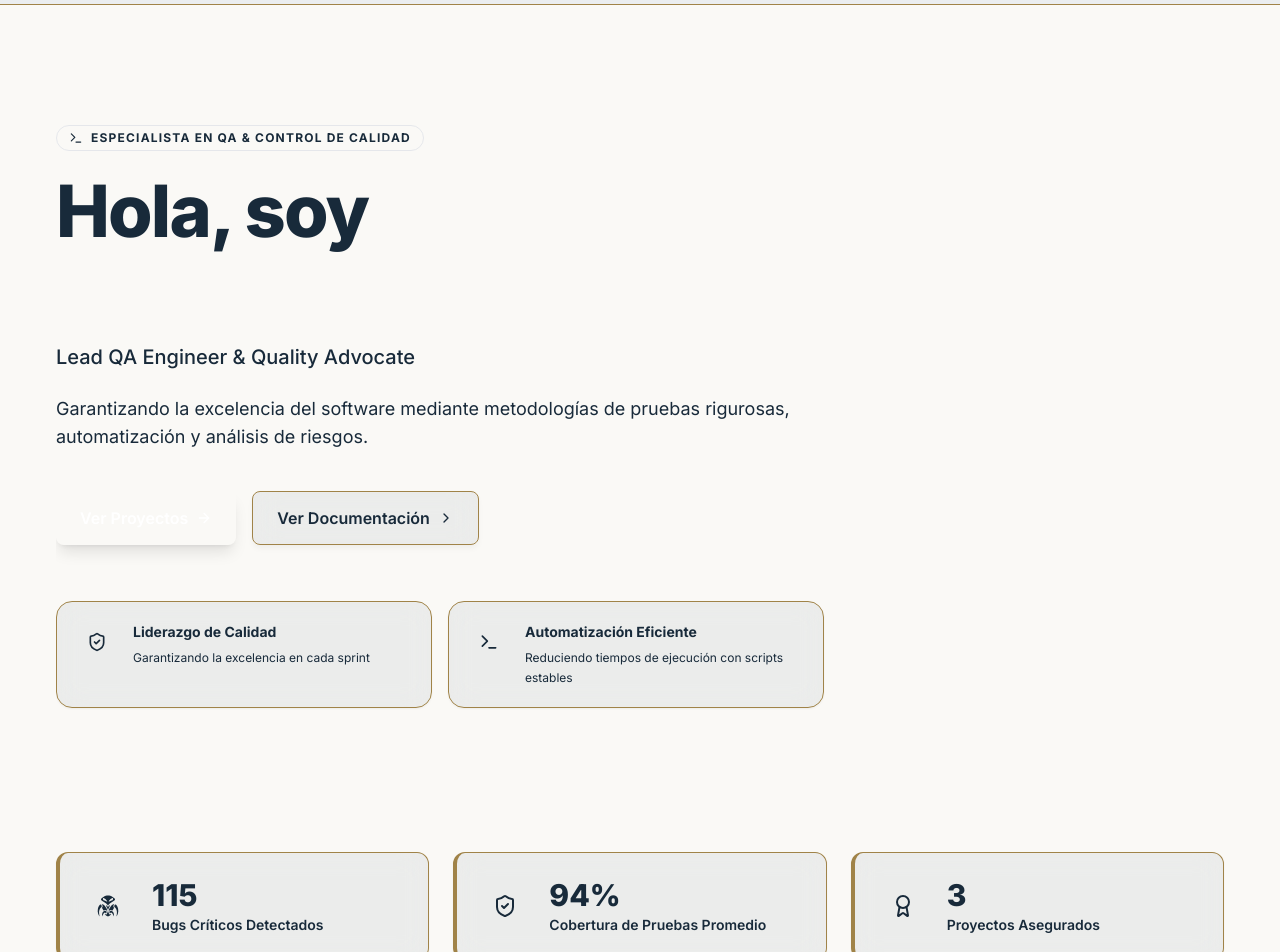
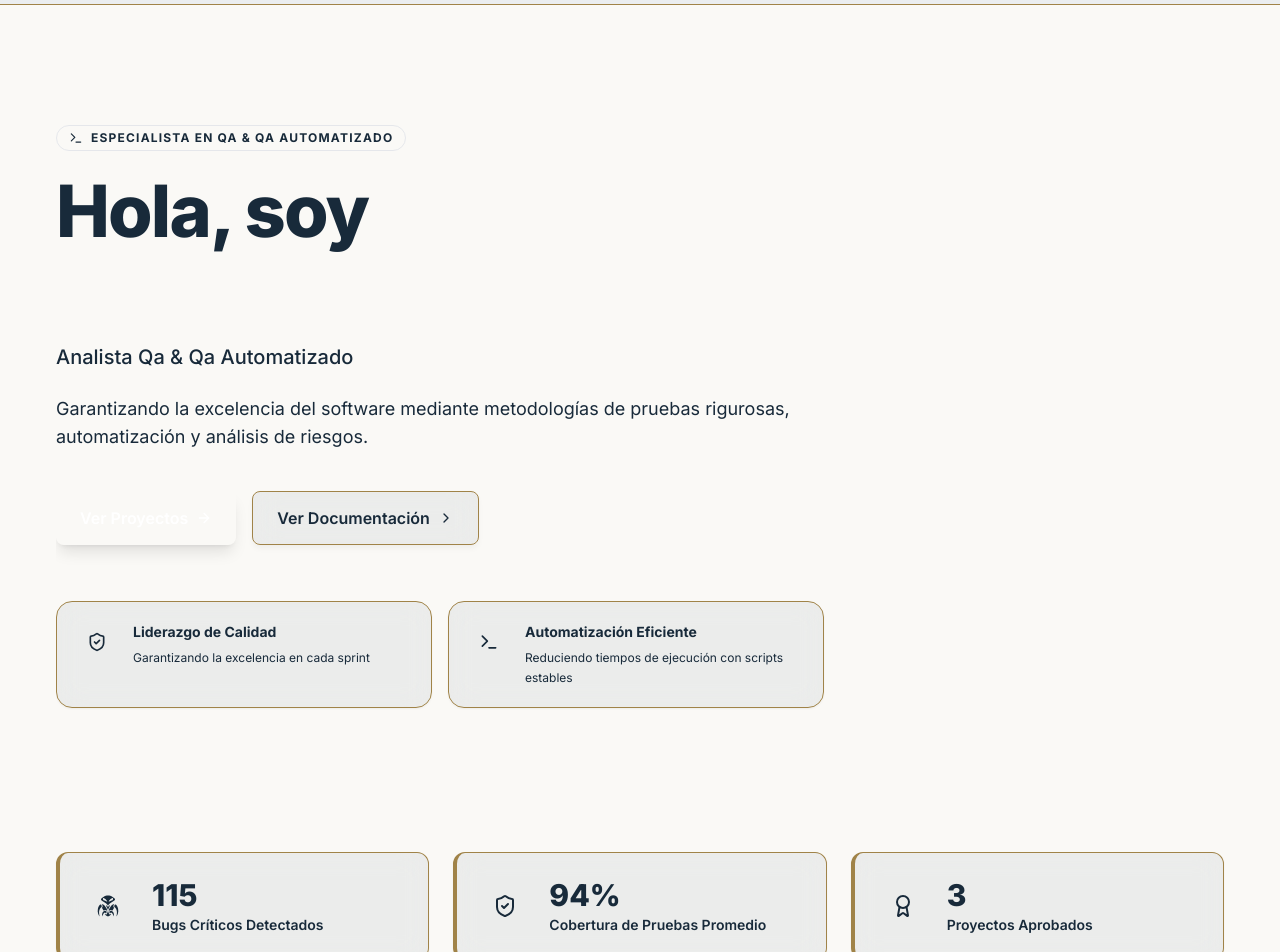
Before and after one commit to AmbarJ-00/Portafolio-Qa, a React (Vite) app: page / in a window 1280 px wide. Shown: the part 60-1012 px from the top of the page. Built offline with nearby package versions, Linux system fonts and the light colour scheme.

Commit message:
modificacion en contexto

```diff
--- a/src/data/translations/en.js
+++ b/src/data/translations/en.js
@@ -9,7 +9,7 @@ export const en = {
     contact: "Contact"
   },
   personal: {
-    role: "Lead QA Engineer & Quality Advocate",
+    role: "QA Analyst & Quality automation Engineer",
     tagline: "Ensuring software excellence through rigorous testing methodologies, automation, and proactive risk analysis.",
     availability_status: "Available for Relocation / Remote",
     work_mode_status: "Hybrid / Remote Full-time"
--- a/src/data/translations/es.js
+++ b/src/data/translations/es.js
@@ -9,7 +9,7 @@ export const es = {
     contact: "Contacto"
   },
   personal: {
-    role: "Lead QA Engineer & Quality Advocate",
+    role: "Analista Qa & Qa Automatizado",
     tagline: "Garantizando la excelencia del software mediante metodologías de pruebas rigurosas, automatización y análisis de riesgos.",
     availability_status: "Disponible para Relocalización / Remoto",
     work_mode_status: "Híbrido / Remoto a tiempo completo"
@@ -21,7 +21,7 @@ export const es = {
     sending: "Enviando...",
     view_details: "Detalles del Proyecto",
     back_to_projects: "Volver a Proyectos",
-    visit_demo: "Ver Demo En Vivo",
+    visit_demo: "Ver Demo",
     visit_repo: "Ver Repositorio",
     close: "Cerrar",
     copy_template: "Copiar Plantilla",
@@ -29,22 +29,22 @@ export const es = {
   },
   home: {
     hero_title: "Hola, soy",
-    hero_badge: "Especialista en QA & Control de Calidad",
+    hero_badge: "Especialista en QA & QA Automatizado",
     philosophy_title: "Mi Enfoque de Calidad",
     philosophy_desc: "La calidad no es una fase al final del desarrollo; es una mentalidad que guía todo el ciclo de vida del producto. Mi objetivo es mitigar riesgos de forma temprana, optimizar la cobertura y garantizar lanzamientos confiables.",
     stat_bugs: "Bugs Críticos Detectados",
     stat_coverage: "Cobertura de Pruebas Promedio",
-    stat_projects: "Proyectos Asegurados",
+    stat_projects: "Proyectos Aprobados",
     highlight_title: "Actividades de Liderazgo QA",
     highlight_desc_1: "Diseño de estrategias de pruebas de punta a punta para aplicaciones financieras y de salud.",
     highlight_desc_2: "Mentoría de equipos de desarrollo en la escritura de pruebas unitarias y de integración efectivas.",
     highlight_desc_3: "Reducción de tiempos de regresión mediante la automatización inteligente del flujo de pruebas."
   },
   projects: {
-    title: "Proyectos de Ingeniería QA",
-    subtitle: "Casos de estudio prácticos que demuestran la mitigación de riesgos, análisis de fallos y métricas de mejora.",
+    title: "Proyectos Realizados",
+    subtitle: "Estos casos de estudio reúnen experiencias reales donde el análisis de fallos, la mitigación de riesgos y la medición de resultados jugaron un papel clave para fortalecer la calidad, reducir incidencias y mejorar la experiencia del usuario.",
     metrics_title: "Métricas de Calidad de Software",
-    improvement: "Reducción de Bugs en Prod",
+    improvement: "Reducción de Bugs en Produccion",
     coverage: "Cobertura de Código/Rutas",
     risk_coverage: "Cobertura de Riesgos",
     critical_findings: "Hallazgos Críticos",
@@ -76,7 +76,7 @@ export const es = {
   },
   skills: {
     title: "Stack Tecnológico QA",
-    subtitle: "Herramientas y metodologías utilizadas para asegurar la resiliencia, seguridad y usabilidad del software.",
+    subtitle: "Explora cada skill para conocer las herramientas, metodologías y enfoques utilizados en la construcción de software robusto, seguro y centrado en el usuario. Haz clic en cualquier habilidad para ver más detalles.",
     modal_title: "Detalles de Competencia QA",
     details_desc: "Descripción de la Habilidad",
     details_exp: "Años de Experiencia / Aplicación",
@@ -171,8 +171,8 @@ export const es = {
   },
   documentation: {
     title: "Documentación QA & Plantillas",
-    subtitle: "Plantillas estandarizadas de artefactos que utilizo para garantizar la coherencia, exhaustividad y transparencia del proceso de pruebas.",
-    intro_methodologies: "La consistencia documental es crucial para el análisis de requerimientos y el reporte de calidad. A continuación se presentan las estructuras interactivas que utilizo frecuentemente en mis asignaciones profesionales.",
+    subtitle: "Plantillas estandarizadas de artefactos que utilizo para garantizar la coherencia, exhaustividad y transparencia del proceso de pruebas.  A continuación se presentan las estructuras interactivas que utilizo frecuentemente en mis asignaciones profesionales.",
+    intro_methodologies: "",
     methodology: "Metodología de Aplicación",
     parameters: "Parámetros Estándar de Entrada",
     questions: "Preguntas de Análisis Clave",
@@ -244,11 +244,11 @@ export const es = {
     field_message: "Mensaje detallado",
     field_query_type: "Tipo de Consulta",
     field_phone: "Número de Contacto (Opcional)",
-    field_alt_contact: "Contacto Alternativo (Skype/Telegram/etc. Opcional)",
+    field_alt_contact: "Contacto Alternativo (Opcional)",
 
     query_placeholder: "Selecciona una opción",
     query_recruitment: "Reclutamiento / Empleo",
-    query_consulting: "Consultoría / Auditoría QA",
+    query_consulting: "Consultoría / servicios independientes",
     query_project: "Desarrollo de Proyecto",
     query_other: "Otro asunto profesional",
 
```
Also changed, not shown: 1 other file (tests, documents, lock files or other folders).
